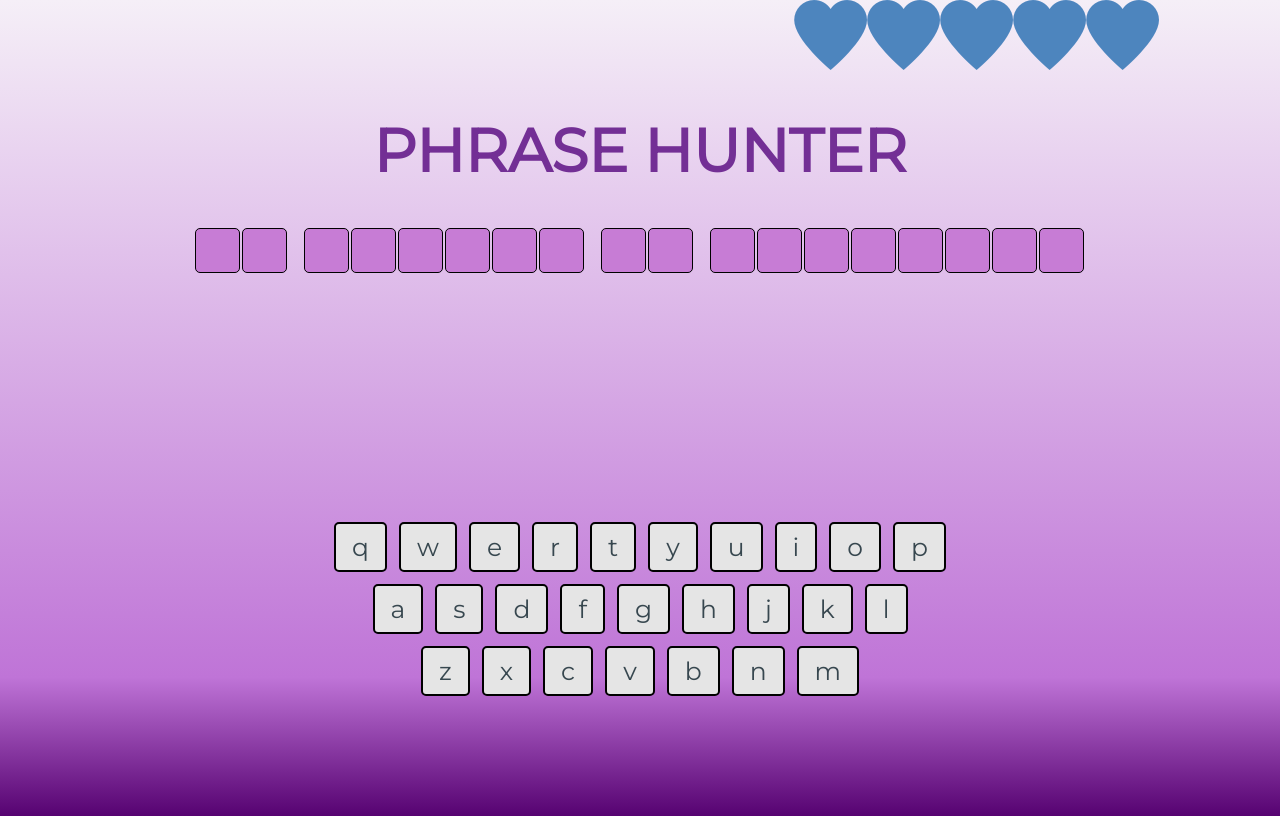
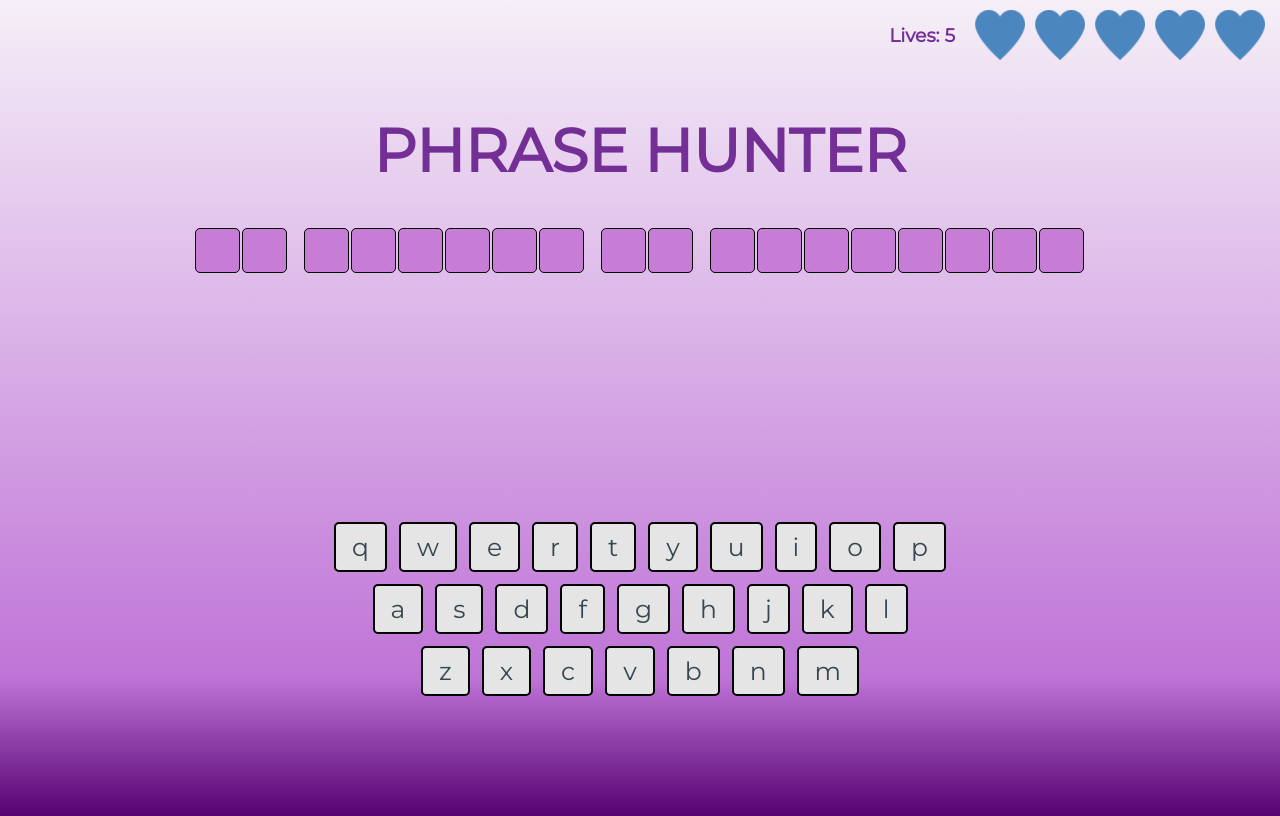
Before and after one commit to computergrrl/OOP-Word-Guessing-Game-PHP, a PHP site: page /play.php in a window 1280 px wide. Run offline with PHP 8.4, Linux system fonts and the light colour scheme.

Commit message:
Game over displays. displayScore() and numberLost() methods both work

```diff
--- a/css/styles.css
+++ b/css/styles.css
@@ -13,7 +13,9 @@
   --color-keys-light: #E5E5E5;
   --font-size-large: 60px;
   --font-size-medium: 25px;
+  --font-size-mid: 40px;
   --transition: all .2s ease-in-out;
+
 }
 
 /* main */
@@ -48,6 +50,10 @@ h2 {
 
   font-size: var(--font-size-large);
   margin: 0;
+}
+
+h3 {
+  padding-right: 15px;
 }
 
 h1 {
@@ -100,6 +106,12 @@ input[type=submit].correct {
   text-align: center;
 }
 
+.gameover {
+  font-size: var(--font-size-mid);
+  color: red;
+
+}
+
 .section {
   width: 100%;
   padding: 10px;
@@ -110,18 +122,22 @@ input[type=submit].correct {
 }
 
 #scoreboard {
-  background-color: transparent;
+  /* background-color: transparent; */
   display: flex;
   flex-direction: row;
   position: fixed;
   top: 0;
   right: 0;
-  width: 38%;
-
-  /* height: 20%; */
+  color: #732F95;
+  font-weight: bold;
+  margin-right: 10px;
+  margin-top:5px;
 
 }
 
+.heart {
+  padding: 5px;
+}
 /* Title */
 
 .header {
--- a/inc/Game.php
+++ b/inc/Game.php
@@ -17,13 +17,14 @@ class Game
   public function numberLost()
   {
     $numberLost = $_SESSION['score'];
+
     $hearts = array(5, 4, 3, 2, 1);
 
     foreach($hearts as $heart) {
         if($heart <= $numberLost) {
-          echo "<img src='images/liveHeart.png'>";
+          echo "<img src='images/liveHeart2_resize.png' class='heart'>";
         }  else {
-           echo "<img src='images/lostHeart.png'>";
+           echo "<img src='images/lostHeart2_resize.png' class='heart'>";
         }
 
     }
@@ -104,8 +105,9 @@ class Game
   }
 
   public function displayScore()
-  {
-
+  {     $numberLost = $_SESSION['score'];
+        $score = "<h3> Lives: " . $numberLost . "</h3>";
+        return $score;
   }
 
 }
--- a/inc/header.php
+++ b/inc/header.php
@@ -15,22 +15,23 @@ if(!$_SESSION) {
   $_SESSION['selected'] = $game->selected;
 
   $_SESSION['score'] = $game->lives;
+
 }
 
-
-
-
+if($_SESSION['score'] == 0 || $_SESSION['score'] < 0 ) {
+  $_SESSION['score'] = 1;
+}
 //if a button from the keyboard is picked, set the value of that button to the variable $selected.
 if(isset($_POST['buttons_array'])) {
   $selected = $_POST['buttons_array'];
   $game->phrases->checkLetter($selected);//call on checkLetter method to check and see if letter is found within the phrase
 
+  if($game->checkForLose()) {
+      echo "<h3 class='gameover'>Game Over</h3>";
+  }
 echo "<br />";
 echo "<br />";
 
-if($game->checkForLose()) {
-    echo "Game Over";
-}  else {}
 
 
 
--- a/play.php
+++ b/play.php
@@ -21,7 +21,8 @@ include('inc/header.php');
 
 <body >
   <div id="scoreboard">
-   <?php $game->numberLost(); ?>
+   <?php echo $game->displayScore();
+         $game->numberLost(); ?>
  </div>
 
 <div class="main-container">
```
Also changed, not shown: images/liveHeart.png, images/liveHeart2.png (added), images/liveHeart2_resize.png (added), images/liveheart_resize.png (added), images/lostHeart.png, images/lostHeart2.png (added), images/lostHeart2_resize.png (added), images/lostheart_resize.png (added).
